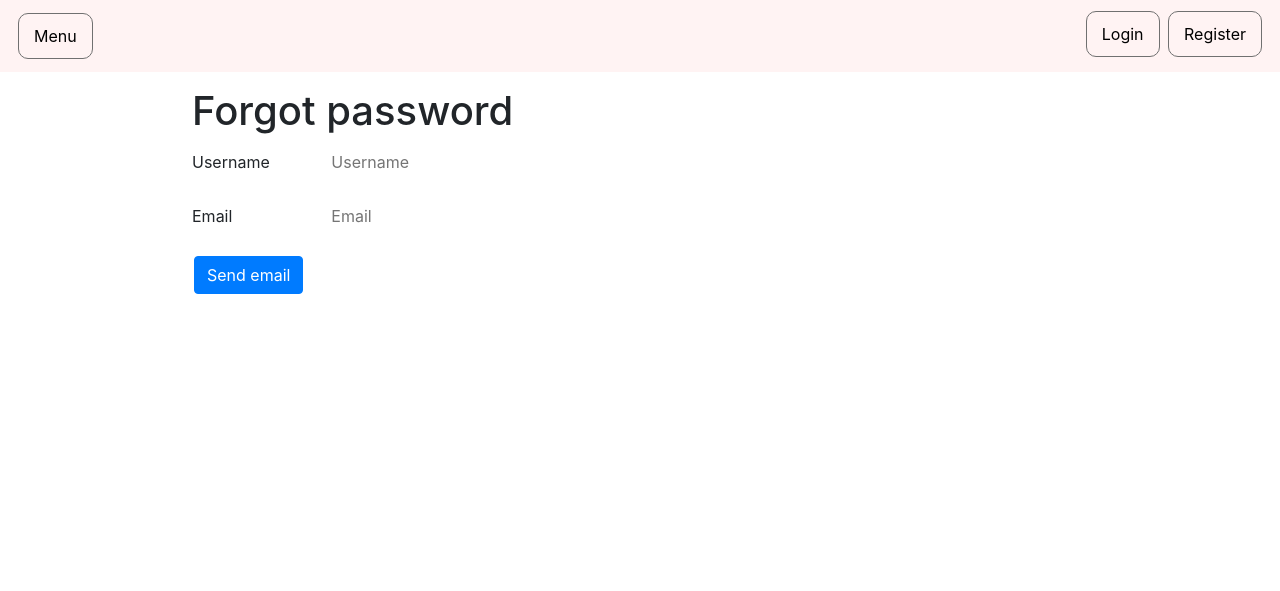
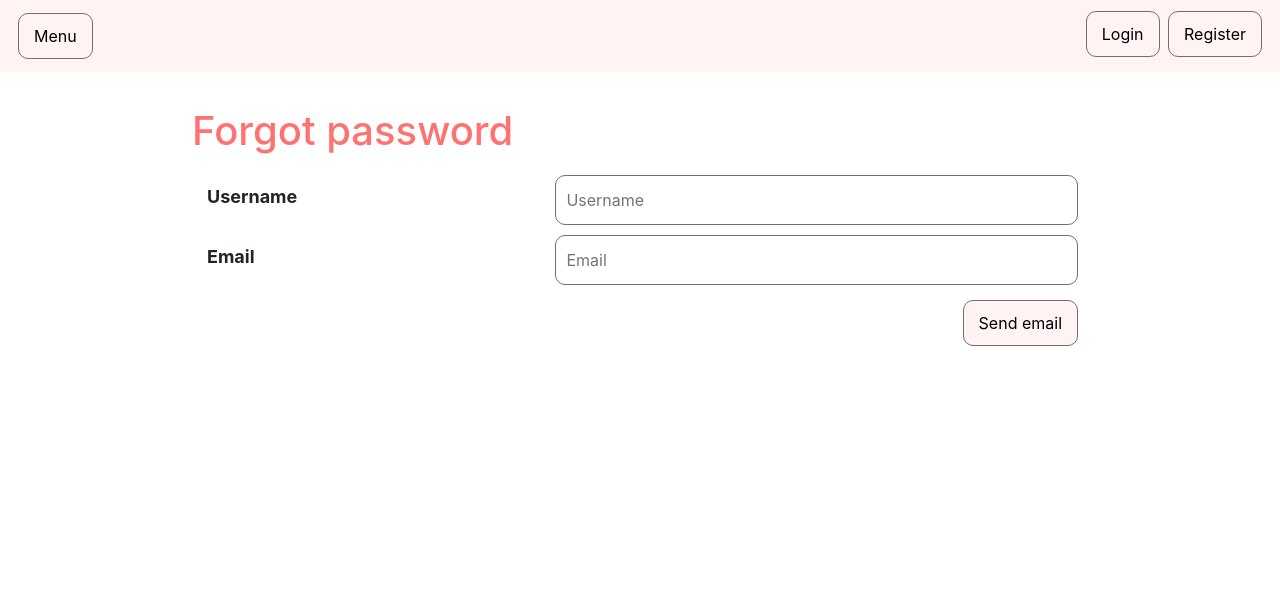
Before and after one commit to Nickvs99/MusicMatch, a Django app: page /forgot_password/ in a window 1280 px wide. Shown: the top 591 px of the page. Run offline with Django 3.2, Linux system fonts and the light colour scheme; parts of the project's set-up code (start-up, migrations or seed data) failed here and were passed over; some libraries are stand-ins or nearby versions.

Commit message:
Updated forgot password page

```diff
--- a/MusicMatch/main/templates/main/forgot_password.html
+++ b/MusicMatch/main/templates/main/forgot_password.html
@@ -12,21 +12,23 @@
 {% endblock %}
 
 {% block body %}
-    <h1>Forgot password</h1>
+    <h1 class="title">Forgot password</h1>
 
     <form action="{% url 'forgot_password' %}" method="post" id="formForgotPassword">
         {% csrf_token %}
 
-        <div class="form-group row">
-            <label for="inputUsername" class="col-3 col-sm-2 col-form-label">Username</label>
-            <input name="username" class="col form-control-plaintext" type="text" placeholder="Username" id="inputUsername">
+        <div class="login-row">
+            <label for="inputUsername" class="login-label">Username</label>
+            <input name="username" class="input-text login-input" type="text" placeholder="Username" id="inputUsername">
         </div>
 
-        <div class="form-group row">
-            <label for="inputEmail" class="col-3 col-sm-2 col-form-label">Email</label>
-            <input name="email" class="col form-control-plaintext" type="text" placeholder="Email" id="inputEmail">
+        <div class="login-row">
+            <label for="inputEmail" class="login-label">Email</label>
+            <input name="email" class="input-text login-input" type="text" placeholder="Email" id="inputEmail">
         </div>
 
-        <button type="submit" id="submitForm" class="btn btn-primary mb-2">Send email</button>
+        <div class="login-row">
+            <button type="submit" id="submitForm" class="submit">Send email</button>
+        </div>
     </form>
 {% endblock %}
```
